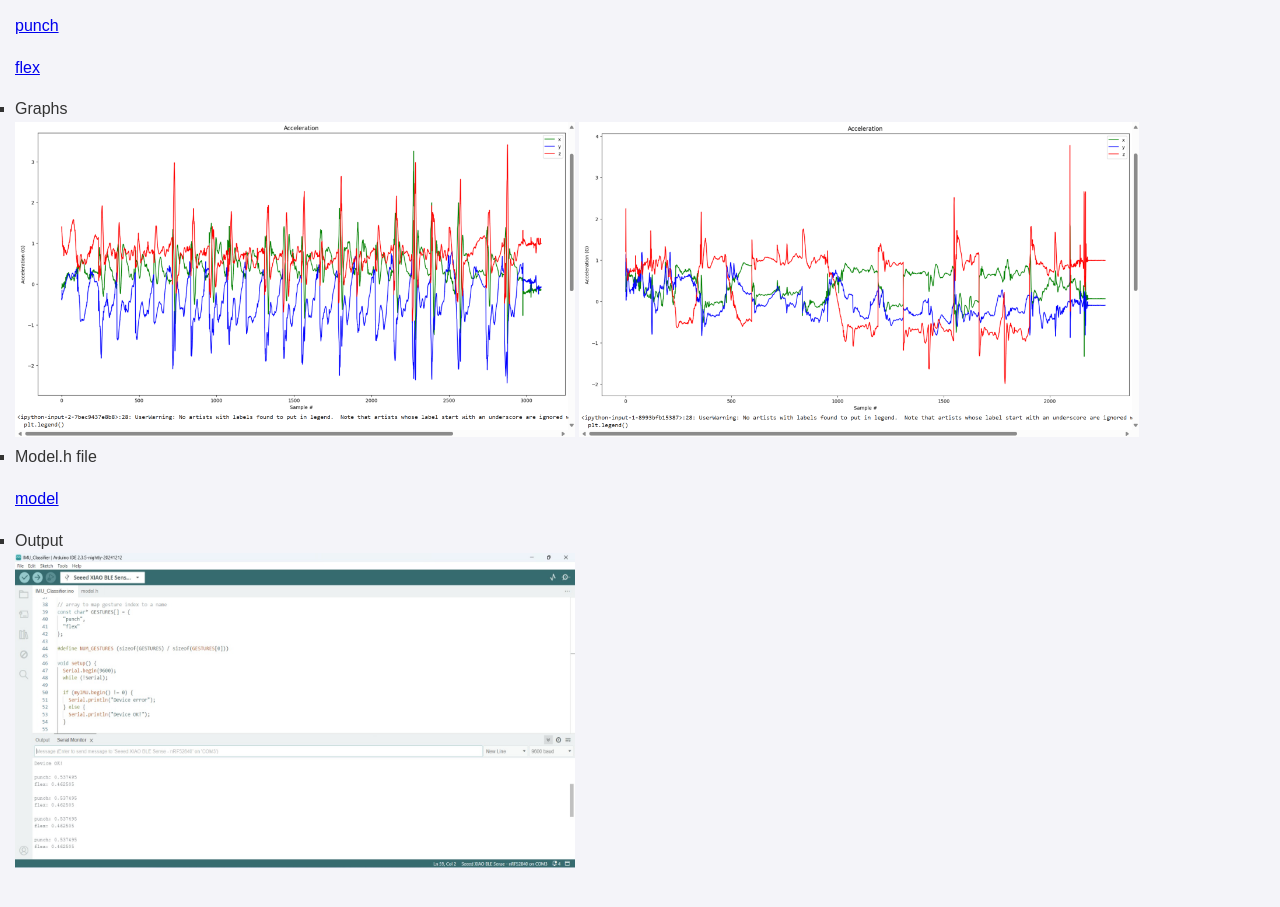
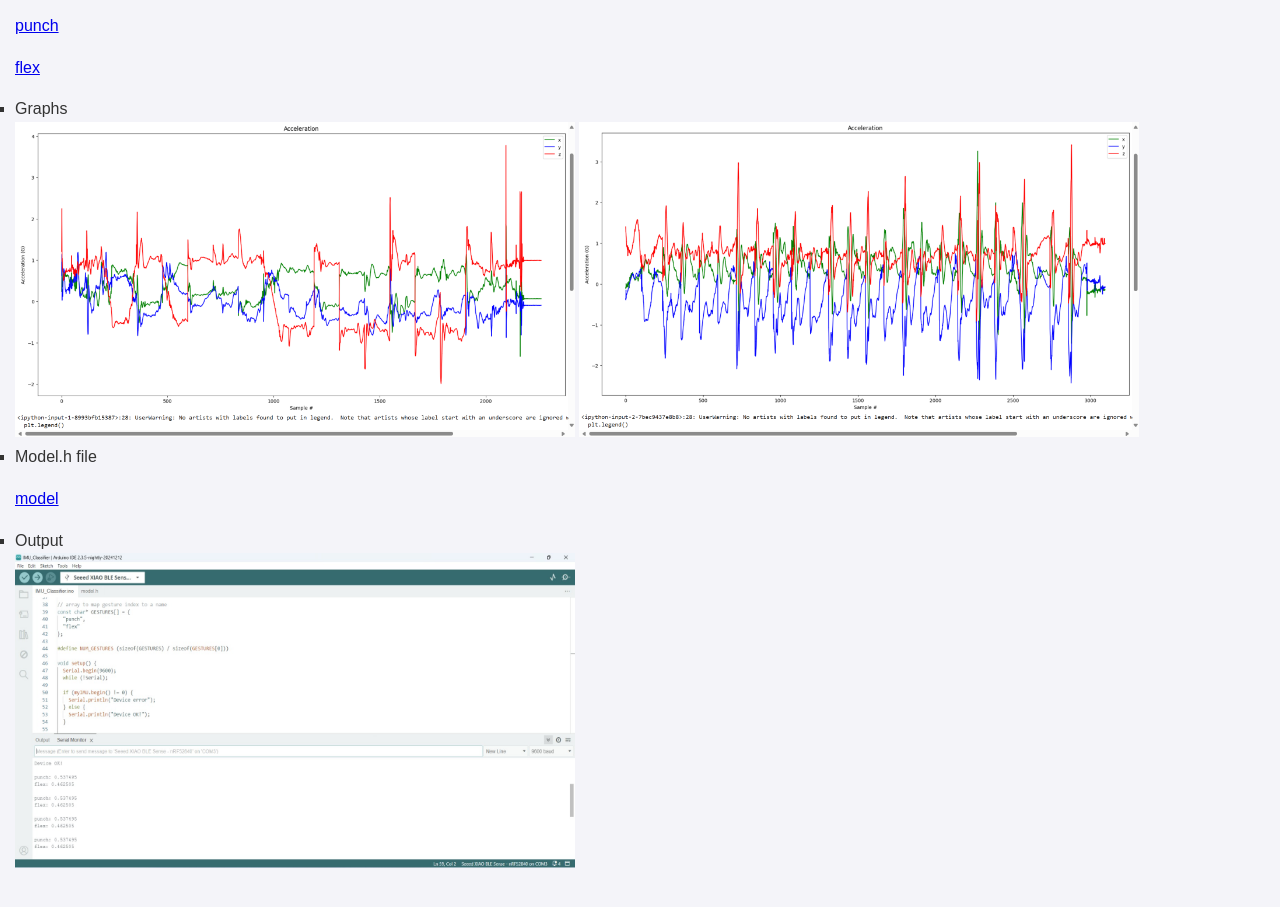
Before and after one commit to Dharanikondapally/Project-website, a plain HTML site: page index.html in a window 1280 px wide. Shown: the part 6503-7410 px from the top of the page. Drawn offline with Linux system fonts and the light colour scheme.

Commit message:
Update index.html

```diff
--- a/index.html
+++ b/index.html
@@ -83,8 +83,8 @@ Your browser does not support the video tag.
   <p><a href="punch.csv">punch</a></p>
   <p><a href="flex.csv">flex</a></p>
 <li>Graphs</li></li>
-  <img src="Screenshot (13).png" alt="Project Diagram" width="560" height="315">
-  <img src="Screenshot (7).png" alt="Project Diagram" width="560" height="315">
+  <img src="graph1.png" alt="Project Diagram" width="560" height="315">
+  <img src="graph2.png" alt="Project Diagram" width="560" height="315">
 <li>Model.h file</li></li>
   <p><a href="model.h">model</a></p>
   <li>Output</li></li>
```
